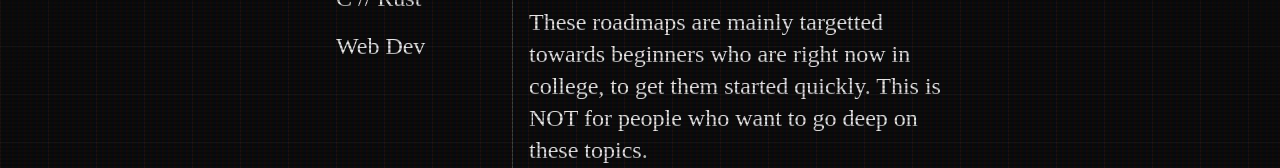
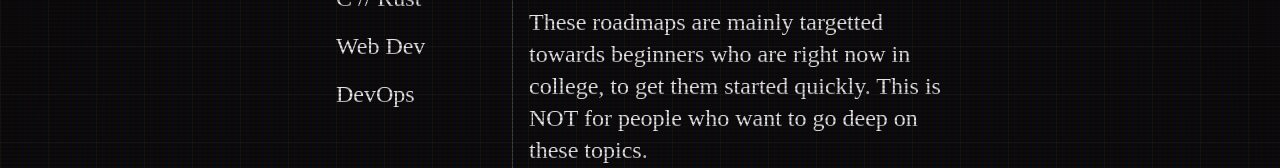
Before and after one commit to namishh/onesemester, a Next.js app: page / in a window 1280 px wide. Shown: the part 194-362 px from the top of the page. Built offline with nearby package versions, Linux system fonts and the light colour scheme; a web font is replaced by a local one.

Commit message:
Update sidebar.tsx

```diff
--- a/app/components/sidebar.tsx
+++ b/app/components/sidebar.tsx
@@ -34,6 +34,9 @@ export default function Sidebar() {
                 <a href="/web"
                     className={`w-full block text-left p-2 transition-color bg-transparent hover:bg-neutral-800`}
                 >Web Dev</a>
+                <a href="/devops"
+                    className={`w-full block text-left p-2 transition-color bg-transparent hover:bg-neutral-800`}
+                >DevOps</a>
             </aside>
         </>
     );
```
